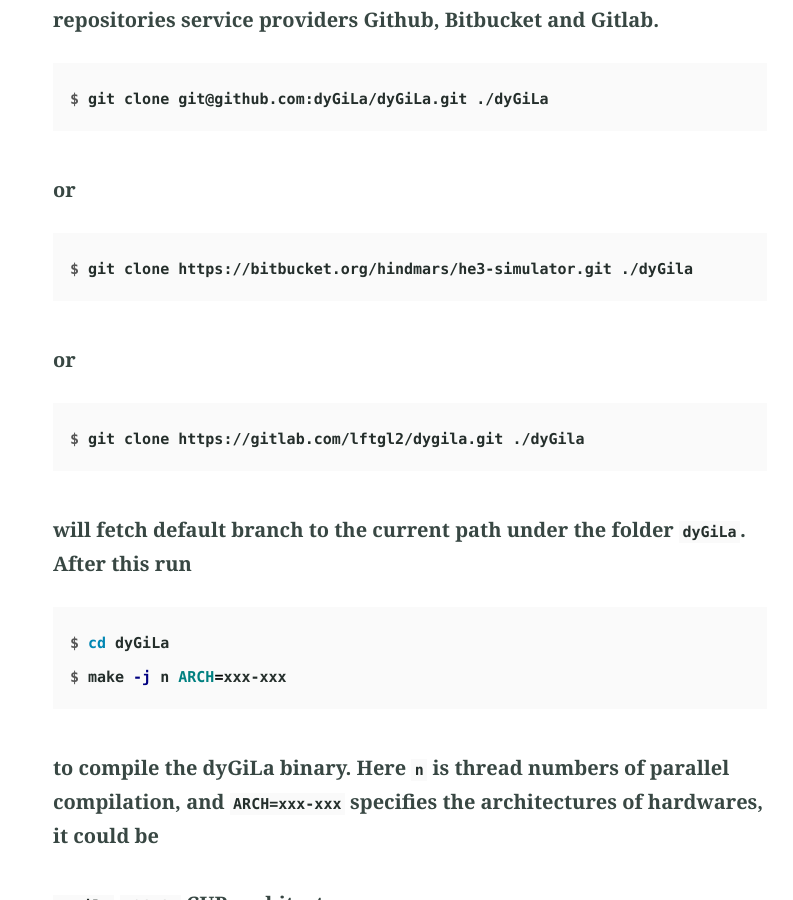
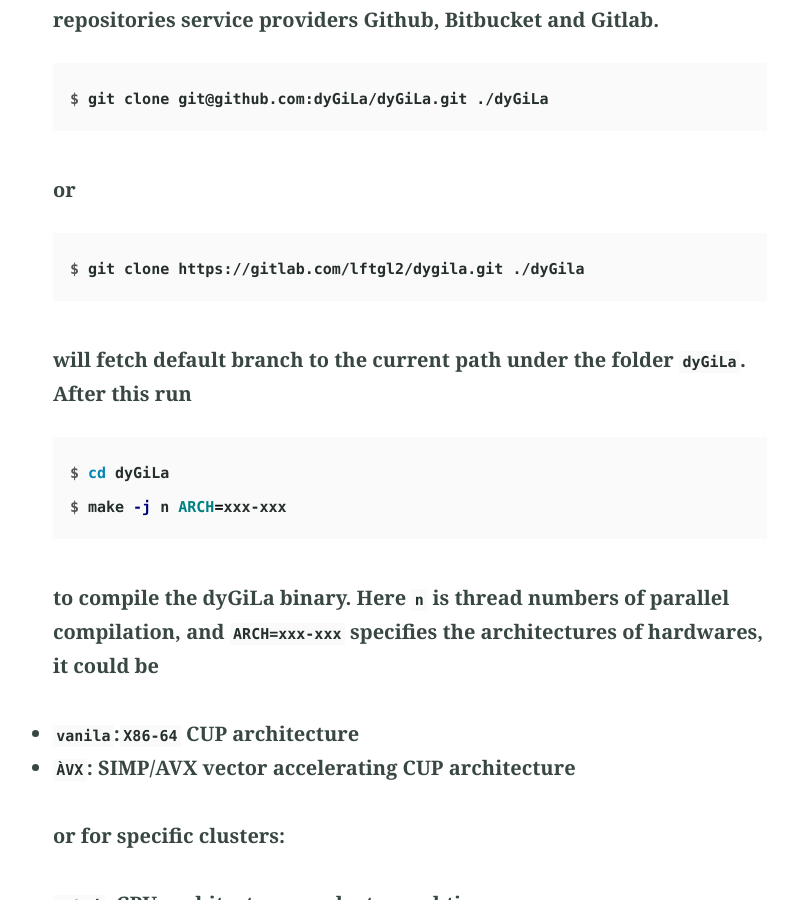
Before and after one commit to dyGiLa/dygila.github.io, a Jekyll site: the page built from install.md, in a window 1280 px wide and 900 px high, scrolled down 1527 px. Shown: the whole window, without its empty margins (230-1023 px from the left). Built offline with Jekyll 4.4.1, drawn with Linux system fonts in a browser that asks for light colours.

Commit message:
edit txt

````diff
--- a/install.md
+++ b/install.md
@@ -30,10 +30,6 @@ $ git clone git@github.com:dyGiLa/dyGiLa.git ./dyGiLa
 ```
 or
 ```console
-$ git clone https://bitbucket.org/hindmars/he3-simulator.git ./dyGila
-```
-or
-```console
 $ git clone https://gitlab.com/lftgl2/dygila.git ./dyGila
 ```
 will fetch default branch to the current path under the folder `dyGiLa`.
````
